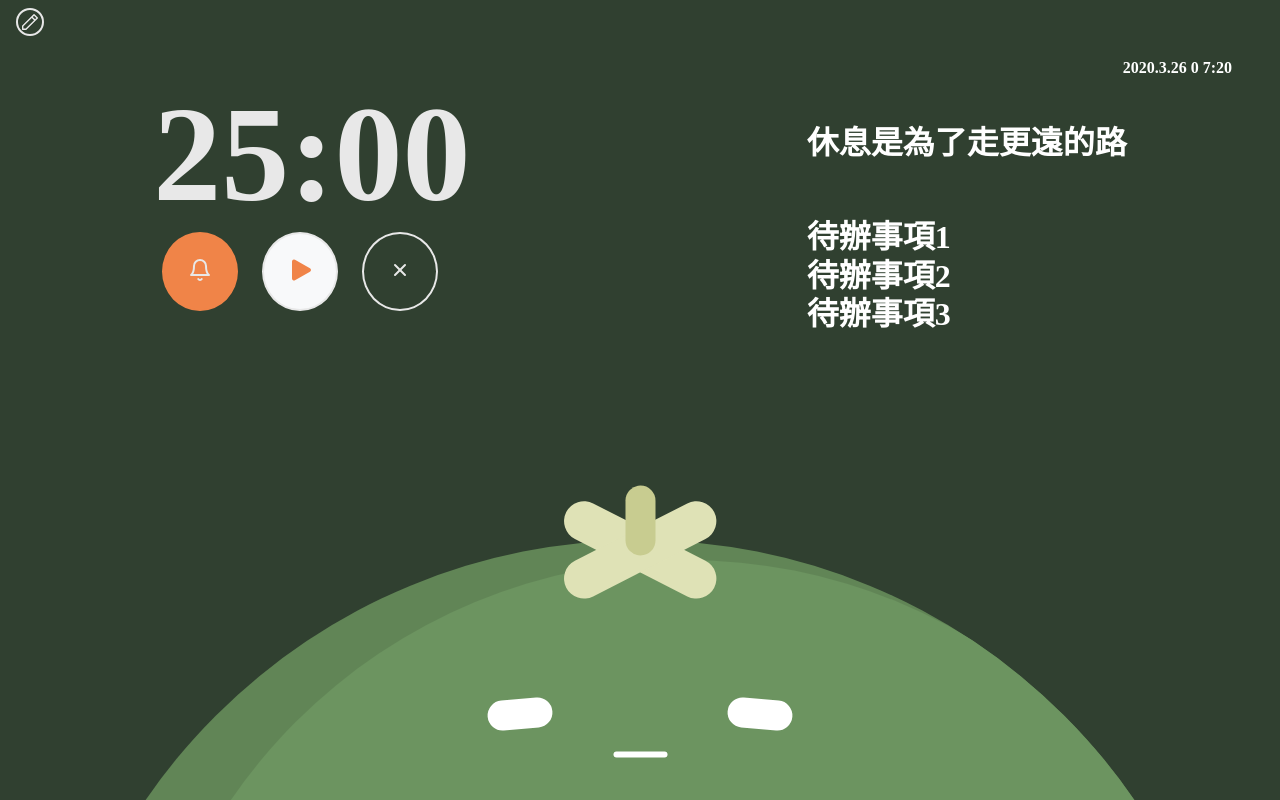
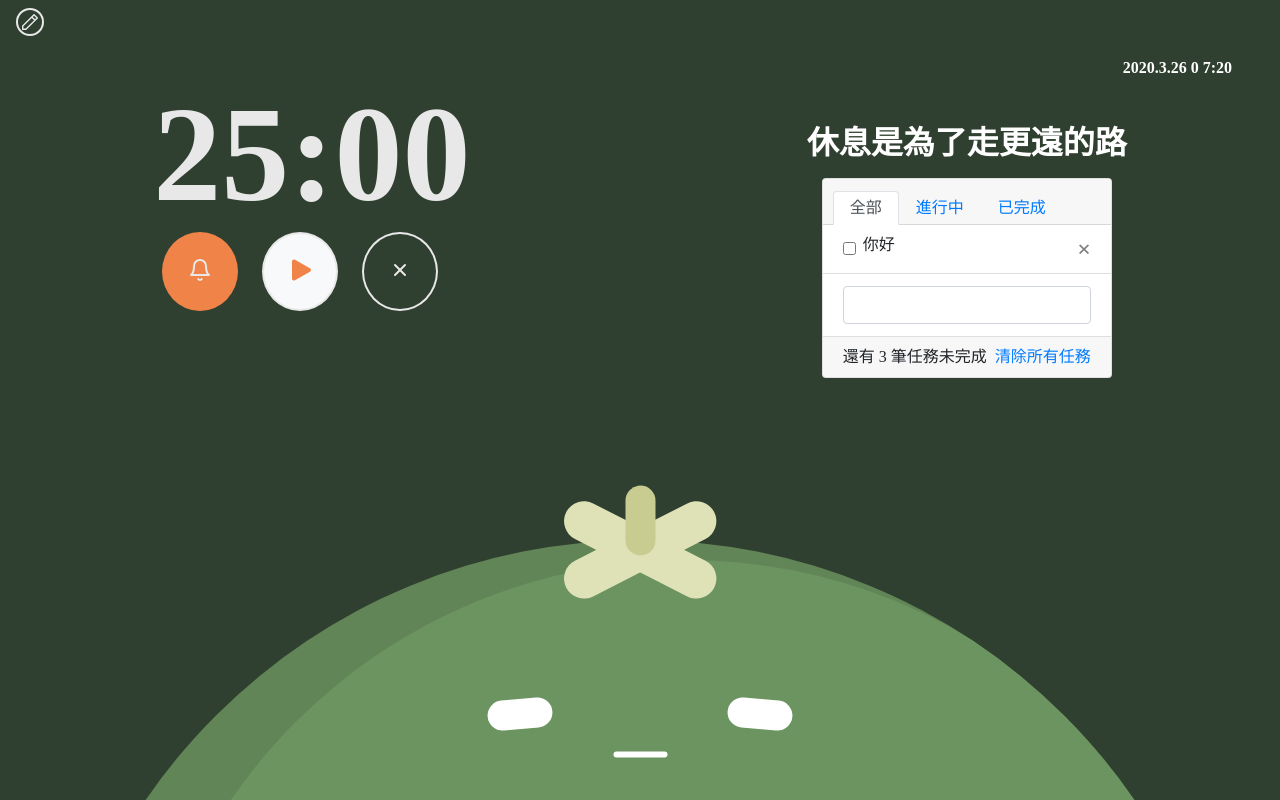
Before and after one commit to fsyp2018/tomatotime_DEV, a Vue app: page / in a window 1280 px wide. Built offline with nearby package versions, Linux system fonts and the light colour scheme.

Commit message:
todo切板

```diff
--- a/src/assets/css/all.scss
+++ b/src/assets/css/all.scss
@@ -117,3 +117,7 @@ body{
   right: 10px;
   top: 0;
 }
+
+.completed {
+  text-decoration: line-through
+}
--- a/src/components/HelloWorld.vue
+++ b/src/components/HelloWorld.vue
@@ -11,9 +11,10 @@
         <li>
         <span>新增待辦事項</span>
         <div class="input-group mb-3">
-          <input type="text" class="form-control" placeholder="請輸入待辦事項">
+          <input type="text" class="form-control" placeholder="請輸入待辦事項"
+          v-model="newTodo" @keyup.enter="addTodo">
           <div class="input-group-prepend">
-            <button class="btn btngreen" type="button">
+            <button class="btn btngreen" type="button" @click="addTodo">
               新增
               </button>
           </div>
@@ -67,11 +68,48 @@
       <div>
       <div v-if="isStart" class="h2 text-white font-weight-bold pt-5">GOGO~~~奮鬥下去!!</div>
       <div v-else class="h2 text-white font-weight-bold pt-5">休息是為了走更遠的路</div>
-      <div class="h2 text-white font-weight-bold pt-5">
-        <p>待辦事項1</p>
-        <p>待辦事項2</p>
-        <p>待辦事項3</p>
+
+      <div class="container my-3">
+        <div class="card text-center">
+          <div class="card-header">
+            <ul class="nav nav-tabs card-header-tabs">
+              <li class="nav-item">
+                <a class="nav-link active" href="#">全部</a>
+              </li>
+              <li class="nav-item">
+                <a class="nav-link " href="#">進行中</a>
+              </li>
+              <li class="nav-item">
+                <a class="nav-link" href="#">已完成</a>
+              </li>
+            </ul>
+          </div>
+          <ul class="list-group list-group-flush text-left">
+            <li class="list-group-item" v-for="item in todos" :key="item.id">
+              <div class="d-flex">
+                <div class="form-check">
+                  <input type="checkbox" class="form-check-input" id="a1"
+                  v-model="item.completed" :key="item.id">
+                  <label class="form-check-label" :for="item.id">
+                   {{ item.title}}
+                  </label>
+                </div>
+                <button type="button" class="close ml-auto" aria-label="Close">
+                  <span aria-hidden="true">&times;</span>
+                </button>
+              </div>
+            </li>
+            <li class="list-group-item">
+              <input type="text" class="form-control">
+            </li>
+          </ul>
+          <div class="card-footer d-flex justify-content-between">
+            <span>還有 3 筆任務未完成</span>
+            <a href="#">清除所有任務</a>
+          </div>
         </div>
+      </div>
+
       </div>
     </div>
     <!-- 固定下方的番茄圖 -->
@@ -98,6 +136,14 @@ export default {
       date: new Date(),
       interval: '',
       sidemenushow: false,
+      newTodo: '',
+      todos: [
+        {
+          id: '1',
+          title: '你好',
+          completed: false,
+        },
+      ],
     };
   },
   methods: {
@@ -132,14 +178,12 @@ export default {
       const sec = vm.setSecond % 60;
       if (vm.setSecond > 0) {
         vm.setSecond -= 1;
-
         // 分數格式調整
         if (min < 10) {
           vm.minutes = `0${min}`;
         } else {
           vm.minutes = min;
         }
-
         // 秒數格式調整
         if (sec < 10) {
           vm.seconds = `0${sec}`;
@@ -153,6 +197,18 @@ export default {
     menushow() {
       const vm = this;
       vm.sidemenushow = !vm.sidemenushow;
+    },
+    addTodo() {
+      const vm = this;
+      if (!vm.newTodo) {
+        return;
+      }
+      vm.todos.push({
+        id: Math.floor(Date.now()),
+        title: vm.newTodo.trim(),
+        completed: false,
+      });
+      vm.newTodo = '';
     },
   },
   computed: {
```
